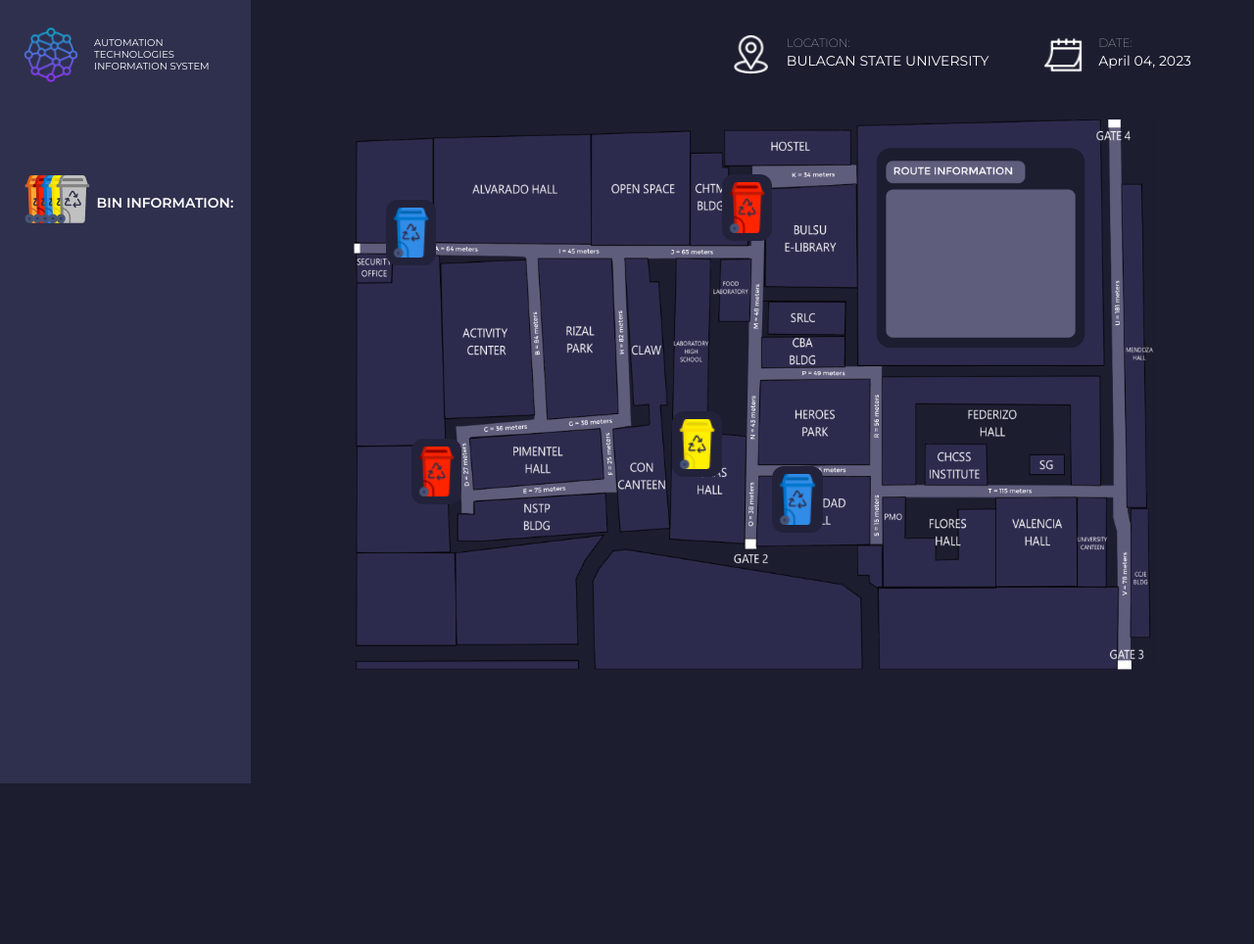
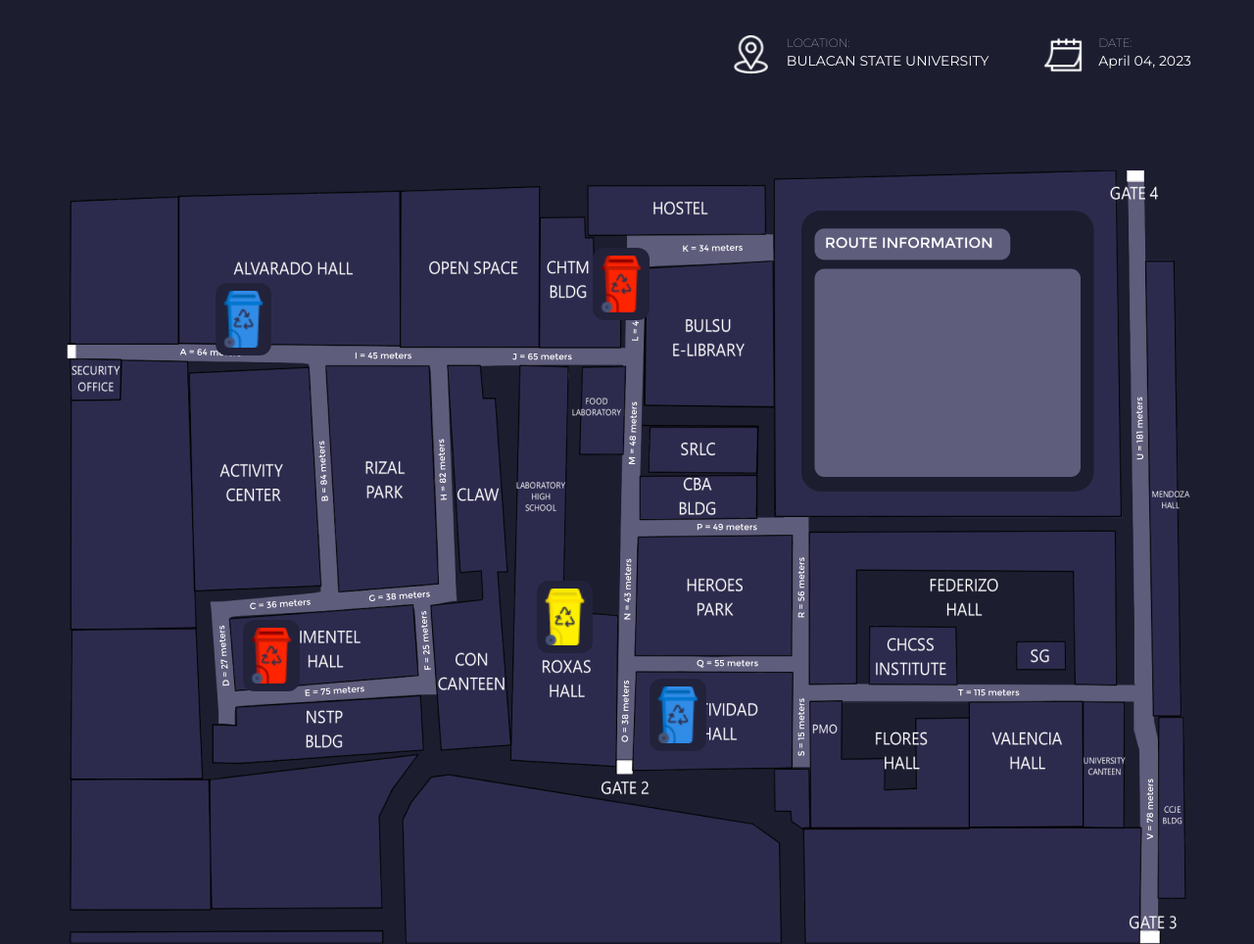
Before and after one commit to Khyledelacruz/ATIS-DASHBOARD-P1, a plain HTML site: page index.html in a window 1280 px wide. Shown: the whole page at 98% size. Before the commit the page ends 800 px from the top, so only its background shows below. Drawn offline with nearby package versions, Linux system fonts and the light colour scheme.

Commit message:
Update index.html

```diff
--- a/index.html
+++ b/index.html
@@ -227,119 +227,7 @@
   <body class="bg-[#1C1D2F] ">
     <!-- TODO MAIN CONTAINER START -->
     <div class="flex items-start justify-center w-full h-full bg-[#1C1D2F]">
-      <!-- TODO SIDE BAR SECTION START -->
-      <div class="bg-[#2F304D] w-60 h-screen lg:w-80">
-        <!-- LOGO SECTION START -->
-        <div class="h-28 w-full flex items-center justify-center space-x-4 px-4  border-color-white">
-          <div>
-            <img class="w-16" src="images/sidebar/atislogo.png" alt=""/>
-          </div>
-          <div class="md:hidden lg:flex flex-col">
-            <h1 class="text-white" style="font-size: 10px">AUTOMATION TECHNOLOGIES</h1>
-            <h1 class="text-white" style="font-size: 10px">INFORMATION SYSTEM</h1>
-          </div>
-        </div>
-        <!-- LOGO SECTION END -->
 
-
-        <!-- BIN INFORMATION START -->
-        <div class="mt-[20%] w-full h-fit flex flex-col justify-start items-center space-y-1.5">
-          <!-- BIN INFORMATION LOGO START -->
-          <div class="w-full h-20 md:flex-col lg:flex-row md:space-y-2 md:mb-3 flex items-center justify-center px-2">
-            <img src="images/sidebar/bin-information.png" alt="">
-            <h1 class="text-white font-semibold text-sm">BIN INFORMATION:</h1>
-          </div>
-          <!-- BIN INFORMATION LOGO END -->
-          <div class="w-full" id="button_section">
-          <!-- 1ST BIN STATUS START -->
-          <!-- <div class="w-full">
-            <button type="button"  class="btn btn-outline-secondary w-full" id="bin_btn1" data-value="1">
-              <div class="w-full h-20 bg-[#5F5D7C] flex items-center justify-between lg:px-5 md:px-3" id="bin_bg1">
-                <div class="flex flex-col">
-                  <h1 class="text-white font-semibold">BIN 1</h1>
-                  <h1 class="text-white text-xs font-light">Alvarado Hall</h1>
-                </div>
-                <div class="flex items-center">
-                  <h1 class="text-sm text-white font-semibold md:hidden lg:flex" id="bin_status1"></h1>
-                  <img class="lg:w-12 md:w-10" src="images/sidebar/yellowbin.png" alt=""  id="bin_img1"/>
-                </div>
-              </div>
-            </button>
-          </div> -->
-          <!-- 1ST BIN STATUS END -->
-
-          <!-- 2ND BIN STATUS START -->
-          <!-- <div class="w-full">
-            <button type="button"  class="btn btn-outline-secondary w-full" id="bin_btn2" data-value="2">
-              <div class="w-full h-20 bg-[#5F5D7C] flex items-center justify-between lg:px-5 md:px-3" id="bin_bg2">
-                <div class="flex flex-col">
-                  <h1 class="text-white font-semibold">BIN 2</h1>
-                  <h1 class="text-white text-xs font-light">Pimentel Hall</h1>
-                </div>
-                <div class="flex items-center">
-                  <h1 class="text-sm text-white font-semibold md:hidden lg:flex" id="bin_status2"></h1>
-                  <img class="lg:w-12 md:w-10" src="images/sidebar/bluebin.png" alt=""  id="bin_img2"/>
-                </div>
-              </div>
-            </button>
-          </div> -->
-          <!-- 2ND BIN STATUS END -->
-
-          <!-- 3RD BIN STATUS START -->
-          <!-- <div class="w-full">
-            <button type="button"  class="btn btn-outline-secondary w-full" id="bin_btn3" data-value="3">
-              <div class="w-full h-20 bg-[#5F5D7C] flex items-center justify-between lg:px-5 md:px-3" id="bin_bg3">
-                <div class="flex flex-col">
-                  <h1 class="text-white font-semibold">BIN 3</h1>
-                  <h1 class="text-white text-xs font-light">CHTML Bldg</h1>
-                </div>
-                <div class="flex items-center ">
-                  <h1 class="text-sm text-white font-semibold md:hidden lg:flex" id="bin_status3"></h1>
-                  <img class="lg:w-12 md:w-10" src="images/sidebar/emptybin.png" alt=""  id="bin_img3"/>
-                </div>
-              </div>
-            </button>
-          </div> -->
-          <!-- 3RD BIN STATUS END -->
-
-          <!-- 4TH BIN STATUS START -->
-          <!-- <div class="w-full">
-            <button type="button"  class="btn btn-outline-secondary w-full" id="bin_btn4" data-value="4">
-              <div class="w-full h-20 bg-[#5F5D7C] flex items-center justify-between lg:px-5 md:px-3" id="bin_bg4">
-                <div class="flex flex-col">
-                  <h1 class="text-white font-semibold">BIN 4</h1>
-                  <h1 class="text-white text-xs font-light">Roxas Hall</h1>
-                </div>
-                <div class="flex items-center ">
-                  <h1 class="text-sm text-white font-semibold md:hidden lg:flex" id="bin_status4"></h1>
-                  <img class="lg:w-12 md:w-10" src="images/sidebar/fullbin.png" alt="" id="bin_img4"/>
-                </div>
-              </div>
-            </button>
-          </div> -->
-          <!-- 4TH BIN STATUS END -->
-
-          <!-- 5TH BIN STATUS START -->
-          <!-- <div class="w-full">
-            <button type="button"  class="btn btn-outline-secondary w-full" id="bin_btn5" data-value="5">
-              <div class="w-full h-20 bg-[#B31B1B] flex items-center justify-between lg:px-5 md:px-3" id="bin_bg5">
-                <div class="flex flex-col">
-                  <h1 class="text-white font-semibold">BIN 5</h1>
-                  <h1 class="text-white text-xs font-light">Natividad Hall</h1>
-                </div>
-                <div class="flex items-center">
-                  <h1 class="text-sm text-white font-semibold md:hidden lg:flex" id="bin_status5"></h1>
-                  <img class="lg:w-12 md:w-10" src="images/sidebar/errorbin.png" alt="" id="bin_img5"/>
-                </div>
-              </div>
-            </button>
-          </div> -->
-          <!-- 5TH BIN STATUS END -->
-        </div>
-        </div>
-        <!-- BIN INFROMATION END -->
-      </div>
-      <!-- TODO SIDE BAR SECTION END -->
 
       <!-- TODO BODY CONTAINER START -->
       <div class="flex flex-col w-full">
@@ -382,13 +270,13 @@
         <!-- TODO NAVBAR SECTION END -->
 
         <!-- TODO MAP SECTION START -->
-        <div class="mt-[1%] w-full h-full flex items-center justify-center">
-          <div class="w-fit h-fit  relative">
+        <div class="mt-[3%] w-full flex items-center justify-center">
+          <div class="w-fit h-fit relative m-4">
 
             <!-- BULSU MAP START -->
             <div class="w-full flex justify-center">
               <img
-                class="w-[80%]"
+                class="w-[100%]"
                 src="images/map/Map.png"
                 alt=""
               />
```
